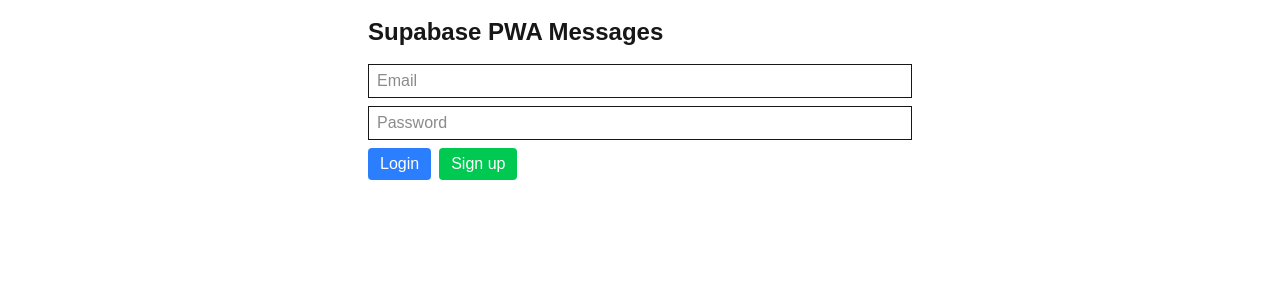
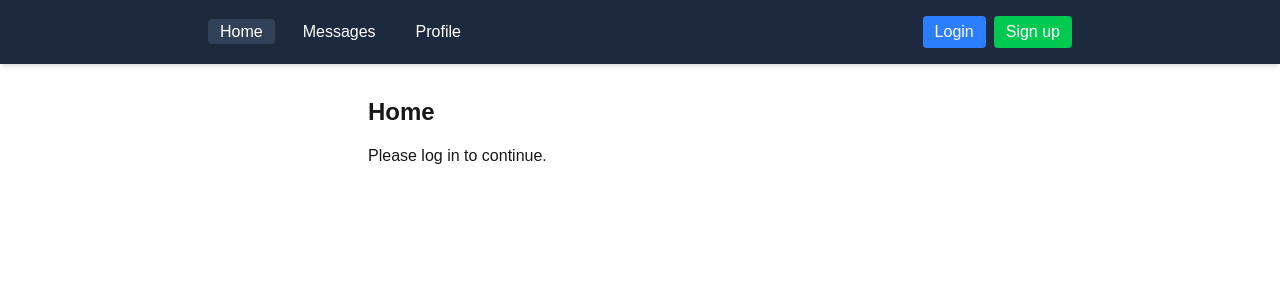
Before and after one commit to DanielHomm/PWA_Daily_App, a Next.js app: page / in a window 1280 px wide. Shown: the top 300 px of the page. Built offline with nearby package versions, Linux system fonts and the light colour scheme; no server answers.

Commit message:
wokring navigation top header

```diff
--- a/app/layout.js
+++ b/app/layout.js
@@ -1,5 +1,6 @@
 import './globals.css';
 import { AuthProvider } from '../lib/AuthContext';
+import Header from '../components/Header';
 
 export const metadata = {
   title: 'Supabase PWA',
@@ -8,9 +9,10 @@
 export default function RootLayout({ children }) {
   return (
     <html lang="en">
-      <body>
+      <body className="bg-gray-100 min-h-screen">
         <AuthProvider>
-          {children}
+          <Header />
+          <main className="p-4">{children}</main>
         </AuthProvider>
       </body>
     </html>
--- /dev/null
+++ b/app/messages/page.js
@@ -0,0 +1,29 @@
+"use client";
+
+import MessageForm from "../../components/MessageForm";
+import MessagesList from "../../components/MessagesList";
+import AuthForm from "../../components/AuthForm";
+import { useState } from "react";
+import { useAuth } from "../../lib/AuthContext";
+
+export default function Home() {
+  const [refreshFlag, setRefreshFlag] = useState(false);
+  const { user } = useAuth();
+
+  return (
+    <main className="max-w-xl mx-auto p-4">
+      <h1 className="text-2xl font-bold mb-4">Supabase PWA Messages</h1>
+
+      {/* Always show the Auth form */}
+      <AuthForm />
+
+      {/* Only show message form if logged in */}
+      {user && (
+        <>
+          <MessageForm onMessageAdded={() => setRefreshFlag(!refreshFlag)} />
+          <MessagesList refreshFlag={refreshFlag} />
+        </>
+      )}
+    </main>
+  );
+}
--- a/app/page.js
+++ b/app/page.js
@@ -1,28 +1,16 @@
 "use client";
-
-import MessageForm from "../components/MessageForm";
-import MessagesList from "../components/MessagesList";
-import AuthForm from "../components/AuthForm";
-import { useState } from "react";
 import { useAuth } from "../lib/AuthContext";
 
-export default function Home() {
-  const [refreshFlag, setRefreshFlag] = useState(false);
+export default function HomePage() {
   const { user } = useAuth();
 
   return (
     <main className="max-w-xl mx-auto p-4">
-      <h1 className="text-2xl font-bold mb-4">Supabase PWA Messages</h1>
-
-      {/* Always show the Auth form */}
-      <AuthForm />
-
-      {/* Only show message form if logged in */}
-      {user && (
-        <>
-          <MessageForm onMessageAdded={() => setRefreshFlag(!refreshFlag)} />
-          <MessagesList refreshFlag={refreshFlag} />
-        </>
+      <h1 className="text-2xl font-bold mb-4">Home</h1>
+      {!user ? (
+        <p>Please log in to continue.</p>
+      ) : (
+        <p>Welcome back, {user.email}!</p>
       )}
     </main>
   );
--- /dev/null
+++ b/components/AuthButtons.jsx
@@ -0,0 +1,48 @@
+"use client";
+
+import { useAuth } from "../lib/AuthContext";
+import { supabase } from "../lib/supabaseClient";
+import toast from "react-hot-toast";
+
+export default function AuthButtons({ onLoginClick, onSignupClick }) {
+  const { user } = useAuth();
+  const toastOptions = { duration: 2000 };
+
+  async function handleLogout() {
+    const { error } = await supabase.auth.signOut();
+    if (error) {
+      console.error(error);
+      toast.error("Logout failed", toastOptions);
+    } else {
+      toast.success("Logout successful", toastOptions);
+    }
+  }
+
+  return (
+    <div className="flex gap-2">
+      {user ? (
+        <button
+          onClick={handleLogout}
+          className="bg-red-500 text-white px-3 py-1 rounded hover:bg-red-600 cursor-pointer"
+        >
+          Logout
+        </button>
+      ) : (
+        <>
+          <button
+            onClick={onLoginClick}
+            className="bg-blue-500 text-white px-3 py-1 rounded hover:bg-blue-600 cursor-pointer"
+          >
+            Login
+          </button>
+          <button
+            onClick={onSignupClick}
+            className="bg-green-500 text-white px-3 py-1 rounded hover:bg-green-600 cursor-pointer"
+          >
+            Sign up
+          </button>
+        </>
+      )}
+    </div>
+  );
+}
--- a/components/AuthForm.jsx
+++ b/components/AuthForm.jsx
@@ -2,9 +2,9 @@
 import { useState } from "react";
 import { supabase } from "../lib/supabaseClient";
 import { useAuth } from "../lib/AuthContext";
-import toast, { Toaster } from "react-hot-toast";
+import toast from "react-hot-toast";
 
-export default function AuthForm() {
+export default function AuthForm({ onAuthSuccess }) {
   const { user } = useAuth();
   const [email, setEmail] = useState("");
   const [password, setPassword] = useState("");
@@ -13,15 +13,13 @@
 
   async function handleLogin(e) {
     e.preventDefault();
-    const { error } = await supabase.auth.signInWithPassword({
-      email,
-      password,
-    });
+    const { error } = await supabase.auth.signInWithPassword({ email, password });
     if (error) {
       console.error(error);
       toast.error("Login failed", toastOptions);
     } else {
       toast.success("Login successful", toastOptions);
+      if (onAuthSuccess) onAuthSuccess(); // close modal
     }
   }
 
@@ -30,9 +28,10 @@
     const { error } = await supabase.auth.signUp({ email, password });
     if (error) {
       console.error(error);
-      toast.error("Sign-up failed due to " + error.message, toastOptions);
+      toast.error("Sign-up failed: " + error.message, toastOptions);
     } else {
-      toast.success("Sign-up successful and a verification mail was sent.", toastOptions);
+      toast.success("Sign-up successful! Check your email.", toastOptions);
+      if (onAuthSuccess) onAuthSuccess(); // close modal
     }
   }
 
@@ -43,12 +42,12 @@
       toast.error("Logout failed", toastOptions);
     } else {
       toast.success("Logout successful", toastOptions);
+      if (onAuthSuccess) onAuthSuccess();
     }
   }
 
   return (
     <div>
-      <Toaster position="top-center" reverseOrder={false} />
       {user ? (
         <div>
           <p>Logged in as {user.email}</p>
--- a/components/Header.js
+++ b/components/Header.js
@@ -1,7 +1,75 @@
+"use client";
+
+import Link from "next/link";
+import { usePathname } from "next/navigation";
+import AuthButtons from "./AuthButtons";
+import { useState } from "react";
+import AuthForm from "./AuthForm";
+
 export default function Header() {
+  const pathname = usePathname();
+  const [showLoginForm, setShowLoginForm] = useState(false);
+  const [showSignupForm, setShowSignupForm] = useState(false);
+
+  const navItems = [
+    { name: "Home", href: "/" },
+    { name: "Messages", href: "/messages" },
+    { name: "Profile", href: "/profile" },
+  ];
+
   return (
-    <header className="w-full p-4 bg-slate-800 text-white">
-      <h1 className="text-xl">Supabase PWA</h1>
+    <header className="w-full bg-slate-800 text-white shadow-md">
+      <nav className="max-w-4xl mx-auto flex items-center justify-between p-4">
+        <ul className="flex gap-4">
+          {navItems.map((item) => {
+            const isActive = pathname === item.href;
+            return (
+              <li key={item.name}>
+                <Link
+                  href={item.href}
+                  className={`px-3 py-1 rounded hover:bg-slate-700 transition-colors ${
+                    isActive ? "bg-slate-700" : ""
+                  }`}
+                >
+                  {item.name}
+                </Link>
+              </li>
+            );
+          })}
+        </ul>
+
+        {/* Right side Auth buttons */}
+        <AuthButtons
+          onLoginClick={() => setShowLoginForm(true)}
+          onSignupClick={() => setShowSignupForm(true)}
+        />
+      </nav>
+
+      {/* Login Form */}
+      {showLoginForm && (
+        <div className="p-4 bg-gray-100">
+          <AuthForm onAuthSuccess={() => setShowLoginForm(false)} />
+          <button
+            onClick={() => setShowLoginForm(false)}
+            className="mt-2 text-sm underline"
+          >
+            Close
+          </button>
+        </div>
+      )}
+
+      {/* Signup Form */}
+      {showSignupForm && (
+        <div className="p-4 bg-gray-100">
+          <AuthForm onAuthSuccess={() => setShowSignupForm(false)} />
+          <button
+            onClick={() => setShowSignupForm(false)}
+            className="mt-2 text-sm underline"
+          >
+            Close
+          </button>
+        </div>
+      )}
     </header>
   );
 }
```
